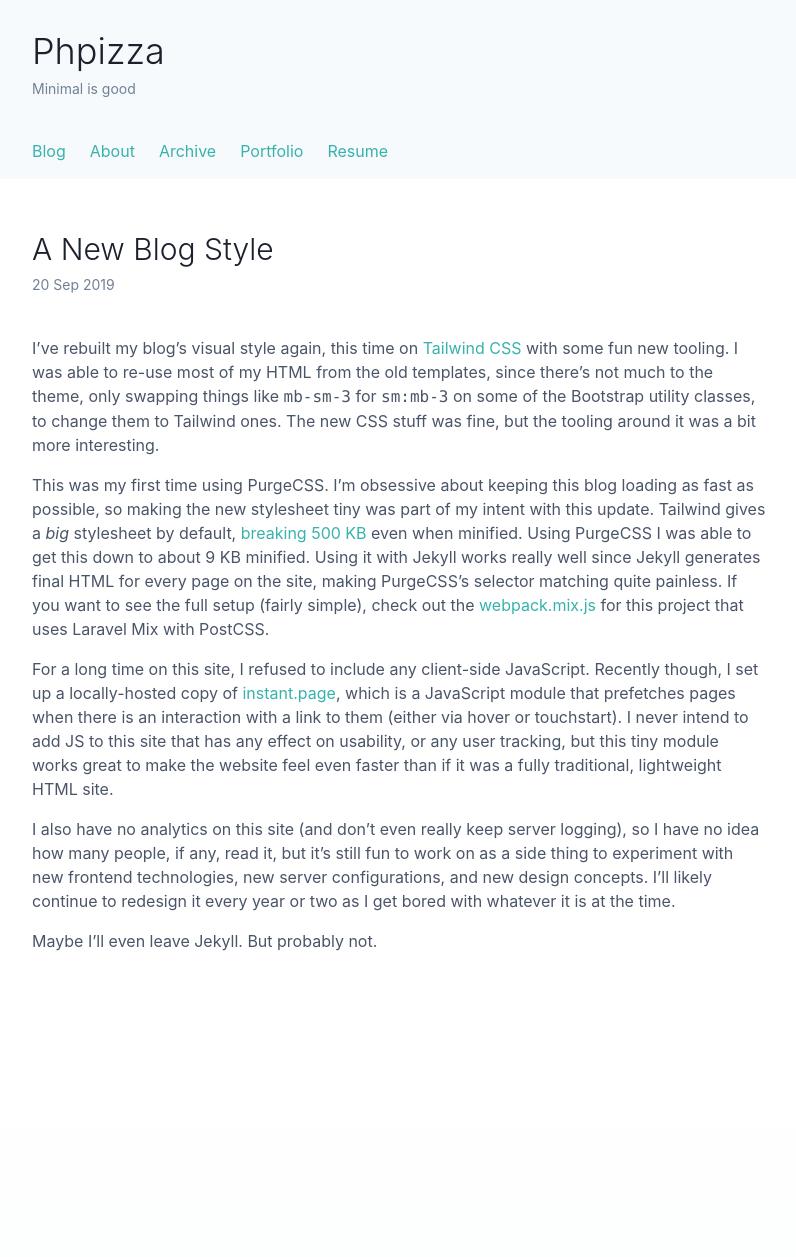
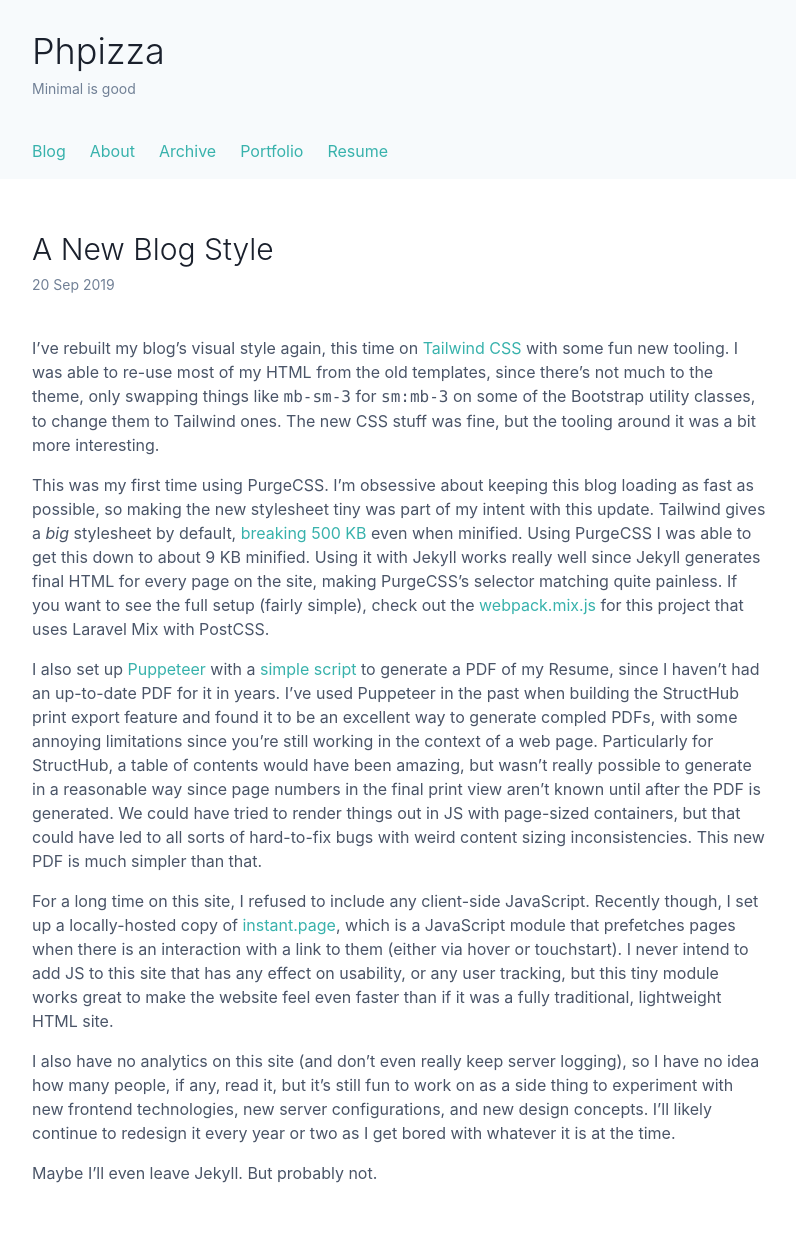
Before and after one commit to Alanaktion/alanaktion.github.io, a Jekyll site: the page built from _posts/2019-09-20-new-blog-style.md, in a window 1280 px wide. Shown: the whole page, without its empty margins (240-1036 px from the left). Built offline with Jekyll 4.4.1, drawn with Linux system fonts in a browser that asks for light colours; before the commit the page ends 1025 px from its top, so only the background shows below that.

Commit message:
Adding note about PDF gen

```diff
--- a/_posts/2019-09-20-new-blog-style.md
+++ b/_posts/2019-09-20-new-blog-style.md
@@ -9,6 +9,8 @@ I've rebuilt my blog's visual style again, this time on [Tailwind CSS](https://t
 
 This was my first time using PurgeCSS. I'm obsessive about keeping this blog loading as fast as possible, so making the new stylesheet tiny was part of my intent with this update. Tailwind gives a *big* stylesheet by default, [breaking 500 KB](https://unpkg.com/tailwindcss@^1.0/dist/tailwind.min.css) even when minified. Using PurgeCSS I was able to get this down to about 9 KB minified. Using it with Jekyll works really well since Jekyll generates final HTML for every page on the site, making PurgeCSS's selector matching quite painless. If you want to see the full setup (fairly simple), check out the [webpack.mix.js](https://github.com/Alanaktion/alanaktion.github.io/blob/master/webpack.mix.js) for this project that uses Laravel Mix with PostCSS.
 
+I also set up [Puppeteer](https://github.com/GoogleChrome/puppeteer) with a [simple script](https://github.com/Alanaktion/alanaktion.github.io/blob/master/_pdf/resume.js) to generate a PDF of my Resume, since I haven't had an up-to-date PDF for it in years. I've used Puppeteer in the past when building the StructHub print export feature and found it to be an excellent way to generate compled PDFs, with some annoying limitations since you're still working in the context of a web page. Particularly for StructHub, a table of contents would have been amazing, but wasn't really possible to generate in a reasonable way since page numbers in the final print view aren't known until after the PDF is generated. We could have tried to render things out in JS with page-sized containers, but that could have led to all sorts of hard-to-fix bugs with weird content sizing inconsistencies. This new PDF is much simpler than that.
+
 For a long time on this site, I refused to include any client-side JavaScript. Recently though, I set up a locally-hosted copy of [instant.page](https://instant.page), which is a JavaScript module that prefetches pages when there is an interaction with a link to them (either via hover or touchstart). I never intend to add JS to this site that has any effect on usability, or any user tracking, but this tiny module works great to make the website feel even faster than if it was a fully traditional, lightweight HTML site.
 
 I also have no analytics on this site (and don't even really keep server logging), so I have no idea how many people, if any, read it, but it's still fun to work on as a side thing to experiment with new frontend technologies, new server configurations, and new design concepts. I'll likely continue to redesign it every year or two as I get bored with whatever it is at the time.
```
